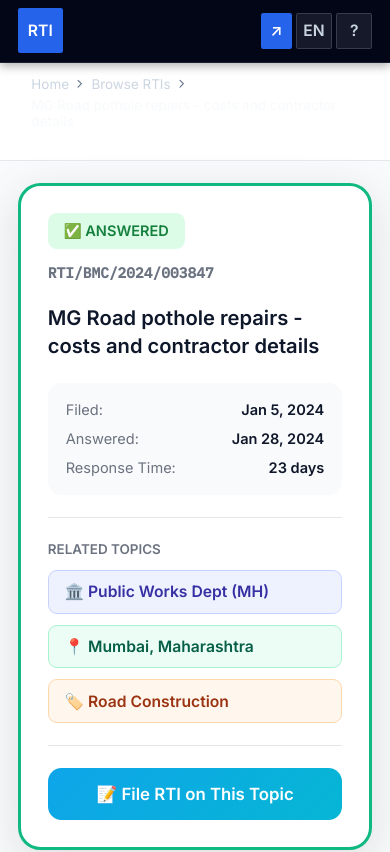
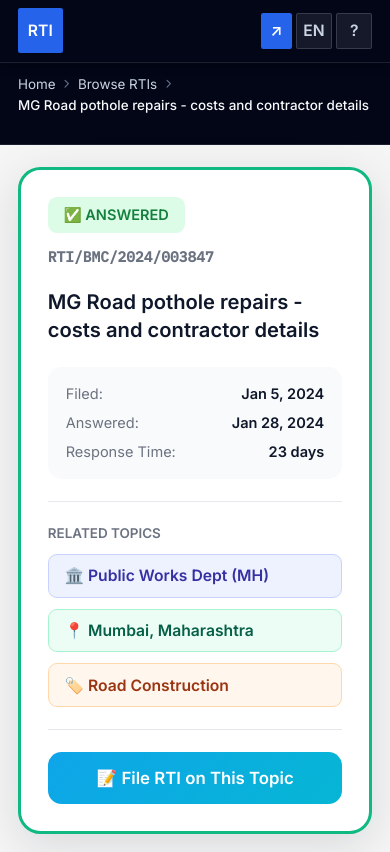
Before and after one commit to Yugantar-NGO/youRTI-UI, a Next.js app: page /rti/rti-001 in a window 390 px wide. Shown: the top 852 px of the page. Built offline with nearby package versions, Linux system fonts and the light colour scheme.

Commit message:
style(rti-detail): update layout breadcrumbs to dark theme

```diff
--- a/src/components/features/rti-detail/organisms/NewRTIDetailLayout.module.css
+++ b/src/components/features/rti-detail/organisms/NewRTIDetailLayout.module.css
@@ -1,12 +1,12 @@
 .wrapper {
   min-height: 100vh;
-  background: #f9fafb;
+  background: var(--color-bg-secondary);
 }
 
 .breadcrumbsWrapper {
-  background: white;
+  background: #020617;
   padding: 12px 28px;
-  border-bottom: 1px solid #e5e7eb;
+  border-bottom: var(--border-width-thin) solid rgba(255, 255, 255, 0.1);
 }
 
 .container {
@@ -47,6 +47,10 @@
     padding: 20px 16px;
   }
 
+  .breadcrumbsWrapper {
+    padding: 12px 16px;
+  }
+
   .sidebar {
     grid-template-columns: 1fr;
   }
```
